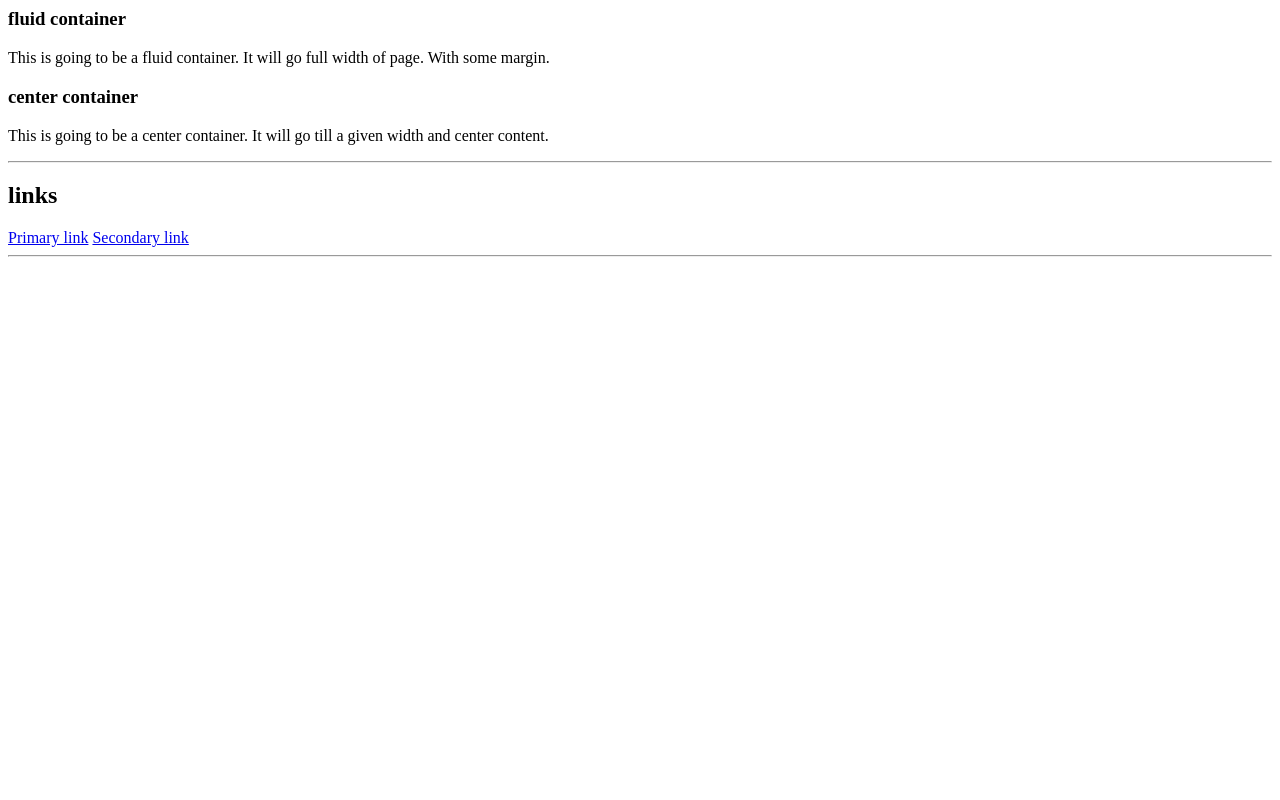
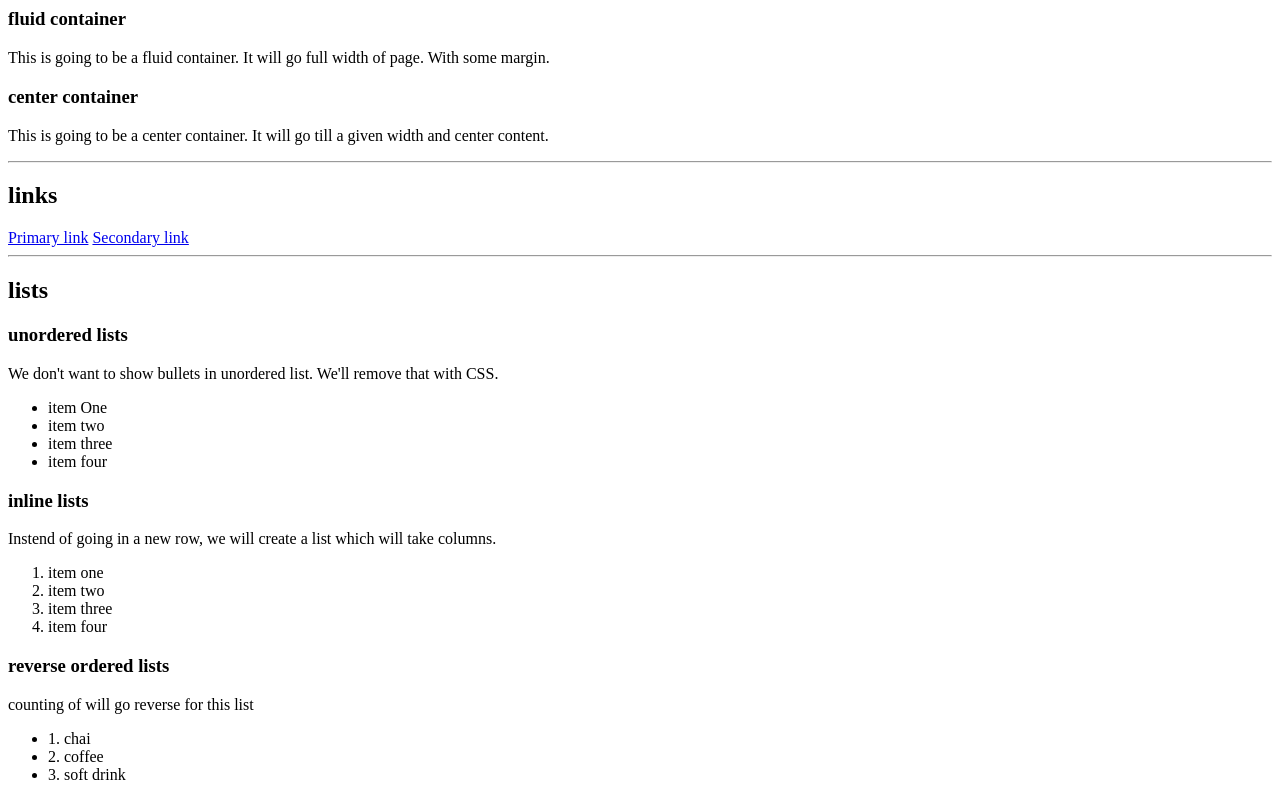
Before and after one commit to Rajeev-2100/Rajeev-2100-neogcamp-lesson-3-live, a plain HTML site: page index.html in a window 1280 px wide. Shown: the part 478-1278 px from the top of the page. Before the commit the page ends 800 px from the top, so only its background shows below. Drawn offline with Linux system fonts and the light colour scheme.

Commit message:
Create container and list section of adarsh balika component library

```diff
--- a/index.html
+++ b/index.html
@@ -47,14 +47,38 @@
 
     <hr>
 
+    <h2>lists</h2>
 
+    <h3>unordered lists</h3>
 
+    <p>We don't want to show bullets in unordered list. We'll remove that with CSS.</p>
 
+    <ul>
+        <li>item One</li>
+        <li>item two</li>
+        <li>item three</li>
+        <li>item four</li>
+    </ul>
 
+    <h3>inline lists</h3>
 
+    <p>Instend of going in a new row, we will create a list which will take columns.</p>
 
+    <ol>
+        <li>item one</li>
+        <li>item two</li>
+        <li>item three</li>
+        <li>item four</li>
+    </ol>
 
+    <h3>reverse ordered lists</h3>
 
+    <p>counting of will go reverse for this list</p>
+    <ul>
+        <li>1. chai</li>
+        <li>2. coffee</li>
+        <li>3. soft drink</li>
+    </ul>
 
 
 
```
